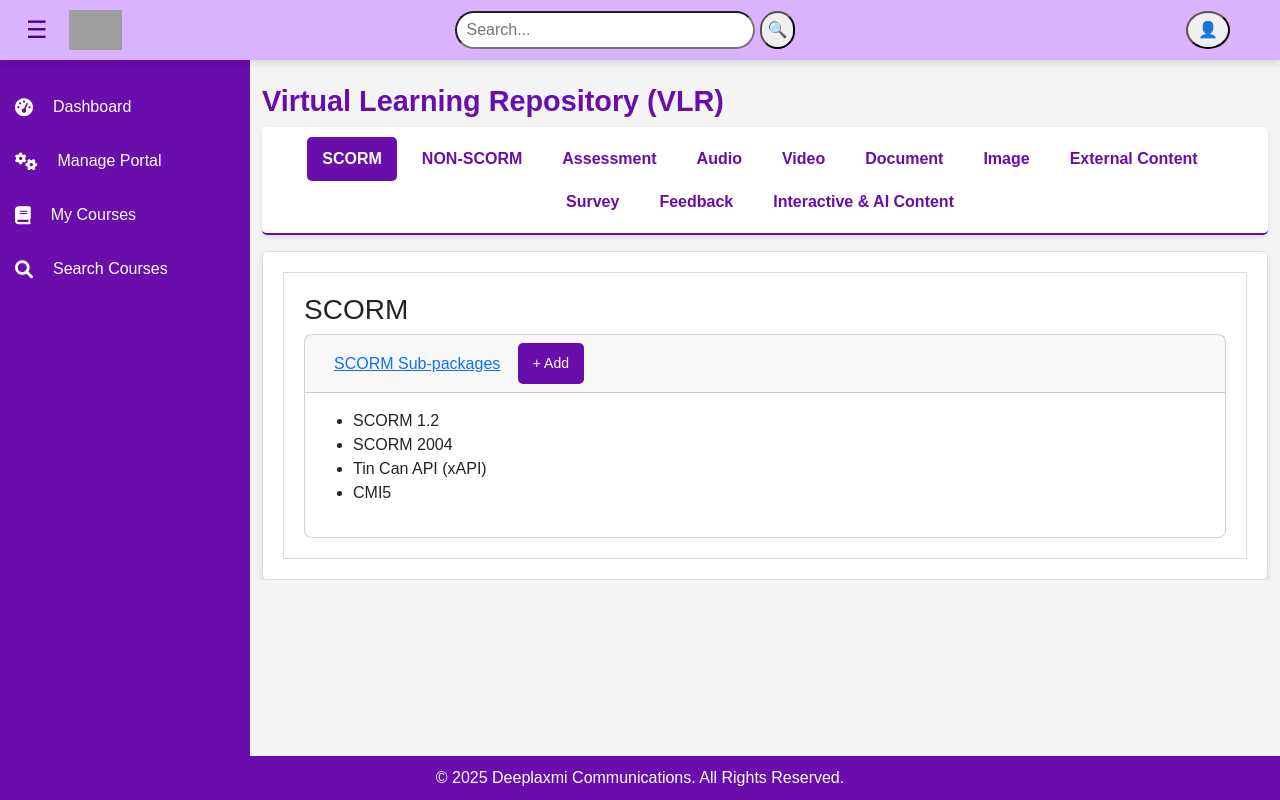
After one commit to akshaymandale/Unlockyourskills, a PHP site: template views/vlr.php in a window 1280 px wide. The commit adds this page. Run offline with PHP 8.4, Linux system fonts and the light colour scheme; the template is opened without the code that fills it, so the values that code supplies are empty; grey boxes are pictures that could not be loaded.

Commit message:
VLR tabs

```diff
--- a/public/js/script.js
+++ b/public/js/script.js
@@ -278,4 +278,43 @@ stateSelect.addEventListener("change", function() {
                 profileIdInput.value = generatedProfileId;
             }
 
+            //VLR
+            let vlrTabs = document.querySelectorAll("#vlrTabs a");
+
+             vlrTabs.forEach(tab => {
+        tab.addEventListener("click", function (event) {
+            event.preventDefault();
+
+            // Get target ID
+            let targetId = this.getAttribute("href").substring(1);
+
+            // Hide all tab panes
+            document.querySelectorAll(".tab-pane").forEach(pane => {
+                pane.classList.remove("show", "active");
+            });
+
+            // Remove active class from all tabs
+            vlrTabs.forEach(tab => {
+                tab.classList.remove("active");
+            });
+
+            // Show the selected tab pane
+            let targetPane = document.getElementById(targetId);
+            if (targetPane) {
+                targetPane.classList.add("show", "active");
+            } else {
+                console.error(`Tab Content Not Found: #${targetId}`);
+            }
+
+            // Add active class to the clicked tab
+            this.classList.add("active");
+        });
+    });
+
+    // ✅ Ensure Bootstrap initializes tabs
+    $('#vlrTabs a').on('click', function (e) {
+        e.preventDefault();
+        $(this).tab('show');
+    });
+
 });
--- a/views/manage_portal.php
+++ b/views/manage_portal.php
@@ -98,9 +98,9 @@
             <div class="row">
 
                 <div class="col-md-6">
-                    <div class="card user-box shadow-sm" onclick="location.href='index.php?controller=LCMSController'">
-                        <h5><i class="fas fa-file-alt"></i> LCMS</h5>
-                        <p><small class="text-muted">Add and Manage Course Content</small></p>
+                    <div class="card user-box shadow-sm" onclick="location.href='index.php?controller=VLRController'">
+                        <h5><i class="fas fa-file-alt"></i> VLR - Virtual Learning Repository</h5>
+                        <p><small class="text-muted">Manage SCORM, Assessments, Videos & More</small></p>
                     </div>
                 </div>
             </div>
--- /dev/null
+++ b/views/vlr.php
@@ -0,0 +1,162 @@
+<?php
+// views/vlr.php
+?>
+
+<?php include 'includes/header.php'; ?>
+<?php include 'includes/navbar.php'; ?>
+<?php include 'includes/sidebar.php'; ?>
+
+<div class="main-content">
+<div class="container mt-4">
+    <h1 class="page-title text-purple">Virtual Learning Repository (VLR)</h1>
+
+    <!-- ✅ Tabs Section -->
+    <ul class="nav nav-tabs" id="vlrTabs">
+        <li class="nav-item">
+            <a class="nav-link active" data-toggle="tab" href="#scorm">SCORM</a>
+        </li>
+        <li class="nav-item">
+            <a class="nav-link" data-toggle="tab" href="#non-scorm">NON-SCORM</a>
+        </li>
+        <li class="nav-item">
+            <a class="nav-link" data-toggle="tab" href="#assessment">Assessment</a>
+        </li>
+        <li class="nav-item">
+            <a class="nav-link" data-toggle="tab" href="#audio">Audio</a>
+        </li>
+        <li class="nav-item">
+            <a class="nav-link" data-toggle="tab" href="#video">Video</a>
+        </li>
+        <li class="nav-item">
+            <a class="nav-link" data-toggle="tab" href="#document">Document</a>
+        </li>
+        <li class="nav-item">
+            <a class="nav-link" data-toggle="tab" href="#image">Image</a>
+        </li>
+        <li class="nav-item">
+            <a class="nav-link" data-toggle="tab" href="#external">External Content</a>
+        </li>
+        <li class="nav-item">
+            <a class="nav-link" data-toggle="tab" href="#survey">Survey</a>
+        </li>
+        <li class="nav-item">
+            <a class="nav-link" data-toggle="tab" href="#feedback">Feedback</a>
+        </li>
+        <li class="nav-item">
+            <a class="nav-link" data-toggle="tab" href="#interactive">Interactive & AI Content</a>
+        </li>
+    </ul>
+
+    <!-- ✅ Tab Content Section -->
+    <div class="tab-content mt-3">
+
+        <!-- ✅ SCORM Package -->
+        <div class="tab-pane show active" id="scorm">
+            <h3>SCORM</h3>
+            <div class="accordion" id="scormAccordion">
+                <div class="card">
+                    <div class="card-header">
+                        <button class="btn btn-link text-purple" data-toggle="collapse" data-target="#scormSub">
+                            SCORM Sub-packages
+                        </button>
+                        <button class="btn btn-sm btn-primary float-right" onclick="openAddModal('SCORM')">+ Add</button>
+                    </div>
+                    <div id="scormSub" class="collapse show" data-parent="#scormAccordion">
+                        <div class="card-body">
+                            <ul>
+                                <li>SCORM 1.2</li>
+                                <li>SCORM 2004</li>
+                                <li>Tin Can API (xAPI)</li>
+                                <li>CMI5</li>
+                            </ul>
+                            <div id="scorm-items"></div>
+                        </div>
+                    </div>
+                </div>
+            </div>
+        </div>
+
+        <!-- ✅ NON-SCORM -->
+        <div class="tab-pane" id="non-scorm">
+            <h3>NON-SCORM</h3>
+            <button class="btn btn-sm btn-primary" onclick="openAddModal('NON-SCORM')">+ Add</button>
+            <div id="non-scorm-items"></div>
+        </div>
+
+        <!-- ✅ Assessment -->
+        <div class="tab-pane" id="assessment">
+            <h3>Assessment</h3>
+            <button class="btn btn-sm btn-primary" onclick="openAddModal('Assessment')">+ Add</button>
+            <div id="assessment-items"></div>
+        </div>
+
+        <!-- ✅ Audio -->
+        <div class="tab-pane" id="audio">
+            <h3>Audio</h3>
+            <button class="btn btn-sm btn-primary" onclick="openAddModal('Audio')">+ Add</button>
+            <div id="audio-items"></div>
+        </div>
+
+        <!-- ✅ Video -->
+        <div class="tab-pane" id="video">
+            <h3>Video</h3>
+            <button class="btn btn-sm btn-primary" onclick="openAddModal('Video')">+ Add</button>
+            <div id="video-items"></div>
+        </div>
+
+        <!-- ✅ Documents -->
+        <div class="tab-pane" id="document">
+            <h3>Document</h3>
+            <button class="btn btn-sm btn-primary" onclick="openAddModal('Document')">+ Add</button>
+            <ul>
+                <li>Word/Excel/PPT files</li>
+                <li>E-book & Manual</li>
+                <li>Research Paper & Case Studies</li>
+            </ul>
+            <div id="document-items"></div>
+        </div>
+
+        <!-- ✅ External Content -->
+        <div class="tab-pane" id="external">
+            <h3>External Content</h3>
+            <button class="btn btn-sm btn-primary" onclick="openAddModal('External')">+ Add</button>
+            <ul>
+                <li>YouTube & Vimeo Integration</li>
+                <li>LinkedIn Learning, Udemy, Coursera</li>
+                <li>Web Links & Blogs</li>
+                <li>Podcasts & Audio Lessons</li>
+            </ul>
+            <div id="external-items"></div>
+        </div>
+
+        <!-- ✅ Survey -->
+        <div class="tab-pane" id="survey">
+            <h3>Survey</h3>
+            <button class="btn btn-sm btn-primary" onclick="openAddModal('Survey')">+ Add</button>
+            <div id="survey-items"></div>
+        </div>
+
+        <!-- ✅ Feedback -->
+        <div class="tab-pane" id="feedback">
+            <h3>Feedback</h3>
+            <button class="btn btn-sm btn-primary" onclick="openAddModal('Feedback')">+ Add</button>
+            <div id="feedback-items"></div>
+        </div>
+
+        <!-- ✅ Interactive & AI Powered Content -->
+        <div class="tab-pane" id="interactive">
+            <h3>Interactive & AI Powered Content</h3>
+            <button class="btn btn-sm btn-primary" onclick="openAddModal('Interactive')">+ Add</button>
+            <ul>
+                <li>Adaptive Learning Content</li>
+                <li>Chatbots & Virtual Assistants</li>
+                <li>Augmented Reality (AR) / Virtual Reality (VR)</li>
+            </ul>
+            <div id="interactive-items"></div>
+        </div>
+
+    </div>
+</div>
+</div>
+
+<?php include 'includes/footer.php'; ?>
```
Also changed, not shown: controllers/VLRController.php (added, +8 -0 lines).
